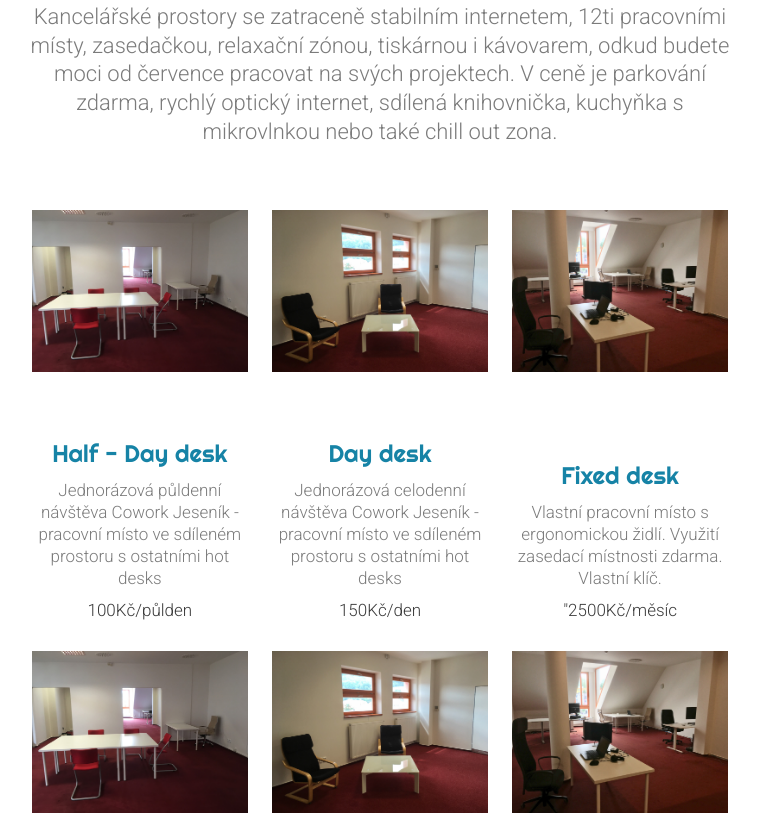
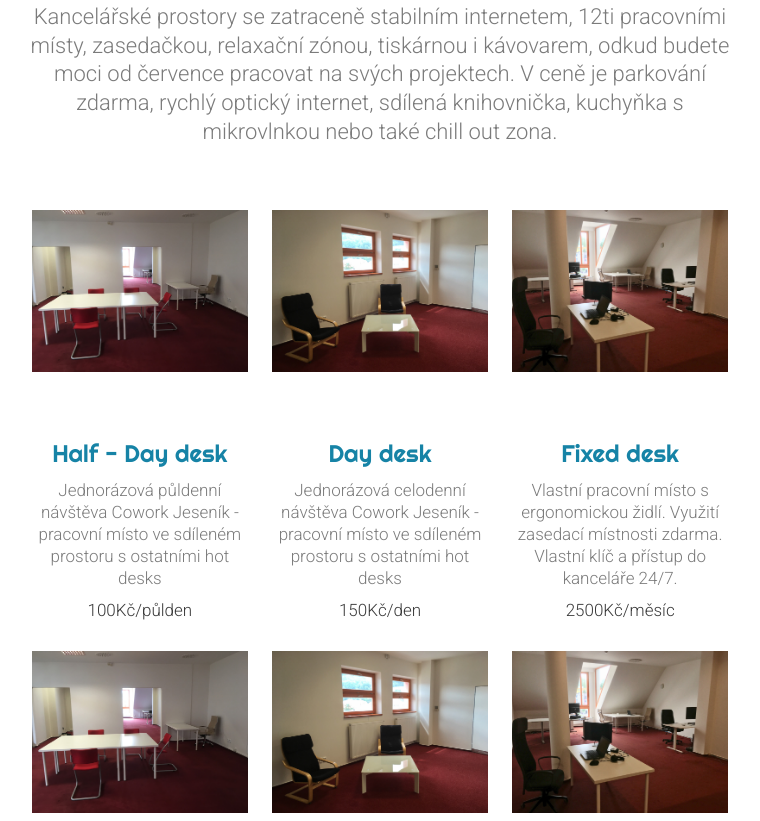
Before and after one commit to coworkjes/coworkjes.github.io, a plain HTML site: page index.html in a window 1280 px wide. Shown: the part 389-1210 px from the top of the page, without its empty margins (260-1020 px from the left). Drawn offline with Linux system fonts and the light colour scheme; some packages are replaced by stand-ins of ours.

Commit message:
fix quote

```diff
--- a/index.html
+++ b/index.html
@@ -62,8 +62,8 @@
         </div>
         <div class="col-4">
           <h3>Fixed desk</h3>
-          <p>Vlastní pracovní místo s ergonomickou židlí. Využití zasedací místnosti zdarma. Vlastní klíč.</p>
-          <p class="b">"2500Kč/měsíc</p>
+          <p>Vlastní pracovní místo s ergonomickou židlí. Využití zasedací místnosti zdarma. Vlastní klíč a přístup do kanceláře 24/7.</p>
+          <p class="b">2500Kč/měsíc</p>
         </div>
 
       </div>
```
